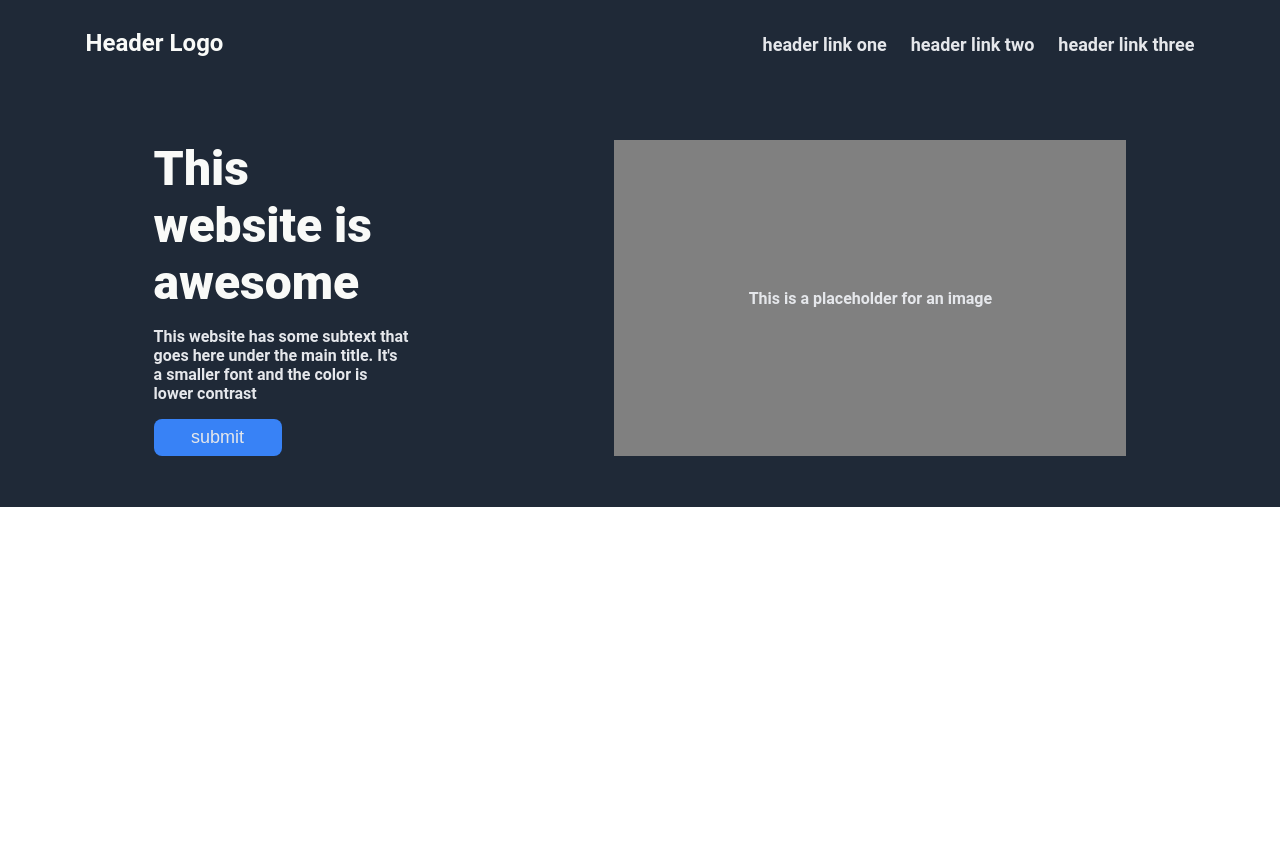
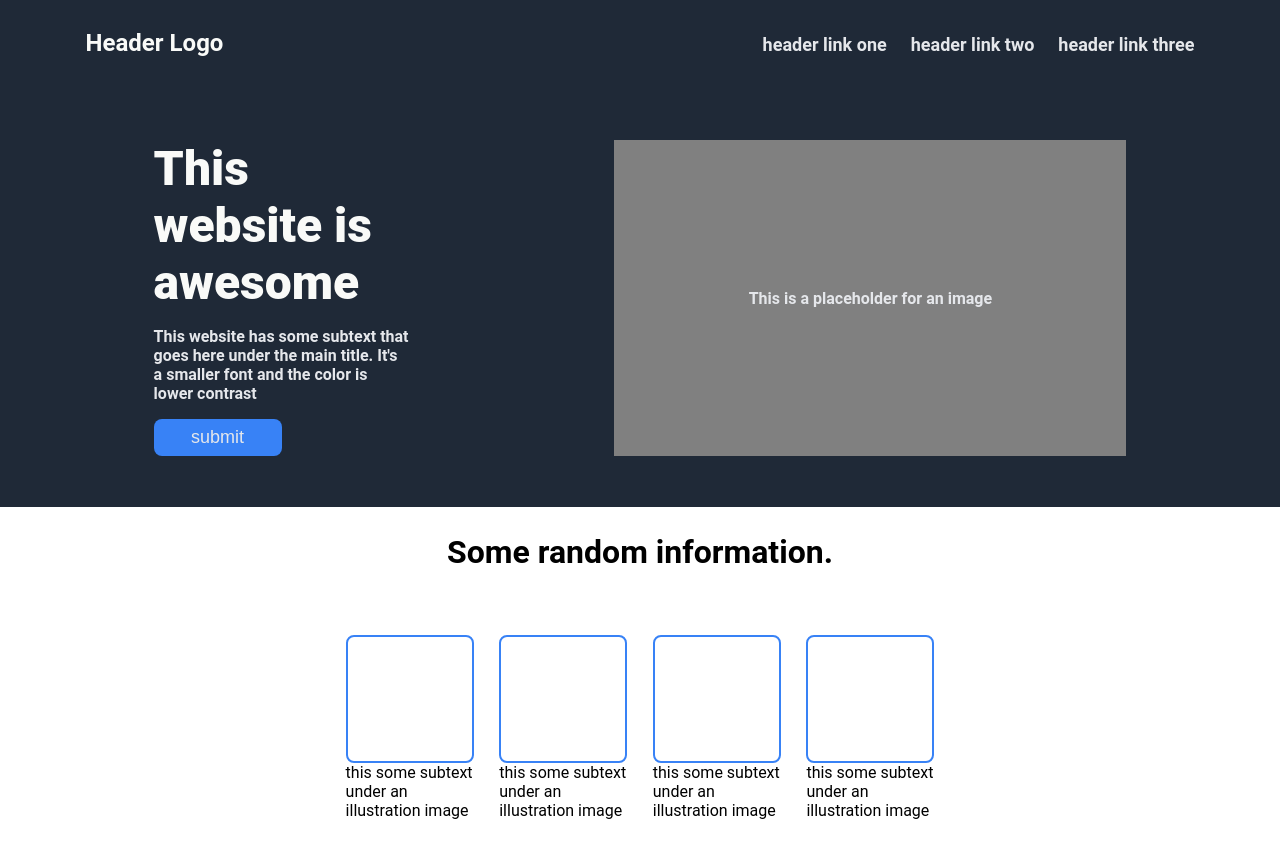
Before and after one commit to Q8641/landing-page, a plain HTML site: page index.html in a window 1280 px wide. Before the commit the page ends 800 px from the top, so only its background shows below. Drawn offline with Linux system fonts and the light colour scheme.

Commit message:
Complete second section of the landing page Achieved the empty squares by providing 2px solid <color>.

```diff
--- a/index.html
+++ b/index.html
@@ -33,10 +33,37 @@
             This is a placeholder for an image
         </div>
 
-
       </div>
 
     </div>
 
+
+    <div class="random">Some random information.</div>
+
+    <div class="card-list">
+
+      <div class="card">
+        <div class="square"></div>
+        <div>this some subtext under an illustration image</div>
+      </div>
+
+      <div class="card">
+        <div class="square"></div>
+        <div>this some subtext under an illustration image</div>
+      </div>
+
+      <div class="card">
+        <div class="square"></div>
+        <div>this some subtext under an illustration image</div>
+      </div>
+
+      <div class="card">
+        <div class="square"></div>
+        <div>this some subtext under an illustration image</div>
+      </div>
+
+    </div>
+
+
 </body>
 </html>
--- a/styles.css
+++ b/styles.css
@@ -80,3 +80,37 @@ ul{
     align-items: center;
     color: #e5e7eb;
 }
+
+.random{
+    font-size: 32px;
+    font-weight: bold;
+    text-align: center;
+    margin-top: 2%;
+    margin-bottom: 2%;
+}
+
+.card{
+    width: 128px;
+    height: 128px;
+}
+
+
+
+
+.square{
+    display: flex;
+    color: #e5e7eb;
+    border: 2px solid #3882f6;
+    width: inherit;
+    height: inherit;
+    box-sizing: border-box;
+    border-radius: 8px;
+}
+
+.card-list{
+    display: flex;
+    justify-content: center;
+    gap: 2%;
+    margin-top: 64px;      /*  margin-left and margin-right wont apply anyway */
+    margin-bottom: 128px;
+}
```
